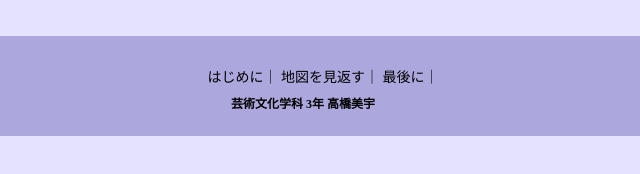
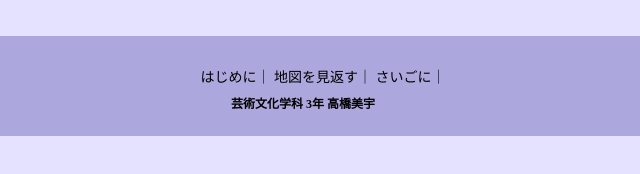
Before and after one commit to Mizoresiu/apm.github.com, a plain HTML site: page saigo.html in a window 1280 px wide. Shown: the part 546-720 px from the top of the page, 337-977 px from the left. Drawn offline with nearby package versions, Linux system fonts and the light colour scheme.

Commit message:
Update saigo.html

```diff
--- a/saigo.html
+++ b/saigo.html
@@ -28,7 +28,7 @@
 　　<ul class="footer-menu">
 	<li><a href="index.html">はじめに</a>｜</li>
 	<li><a href="chizu.html">地図を見返す</a>｜</li>
-				<li><a href="#">最後に</a>｜</li>
+				<li><a href="#">さいごに</a>｜</li>
     </ul>
 		<h3>芸術文化学科 3年 高橋美宇</h3>
   </footer>
```
